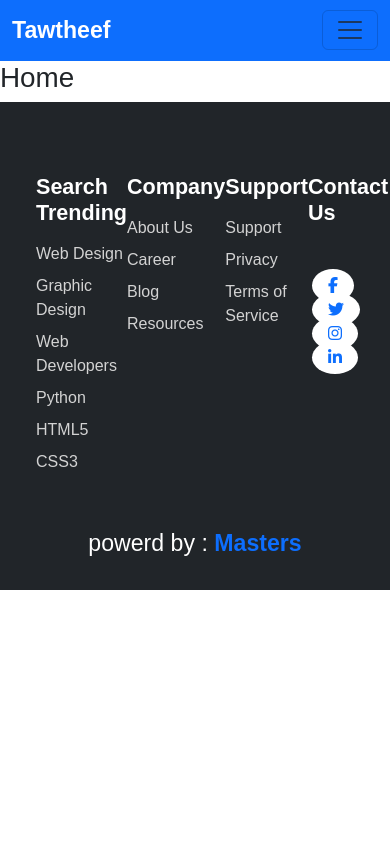
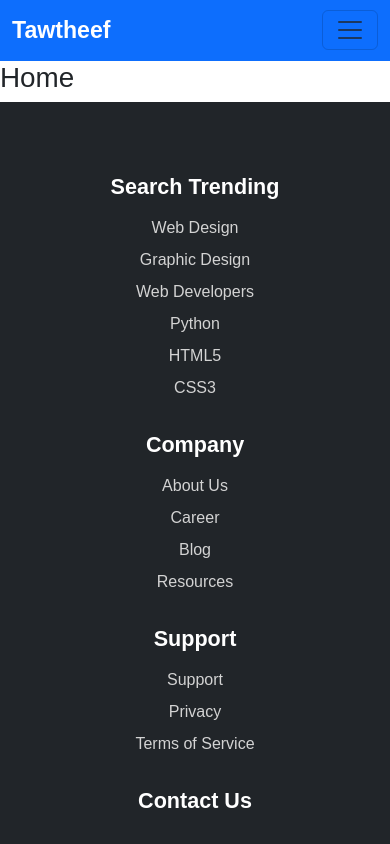
Before and after one commit to Farid13Walid/Tawtheef, a React (Create React App) app in the folder Tawtheef/: page / in a window 390 px wide. Shown: the top 844 px of the page. Built offline with nearby package versions, Linux system fonts and the light colour scheme; a web font is replaced by a local one.

Commit message:
footer bacame responsive and logo is changed in tittle

```diff
--- a/Tawtheef/public/index.html
+++ b/Tawtheef/public/index.html
@@ -2,14 +2,14 @@
 <html lang="en">
   <head>
     <meta charset="utf-8" />
-    <link rel="icon" href="%PUBLIC_URL%/favicon.ico" />
+    <link rel="icon" href="%PUBLIC_URL%/favicon.svg" />
     <meta name="viewport" content="width=device-width, initial-scale=1" />
     <meta name="theme-color" content="#000000" />
     <meta
       name="description"
       content="Web site created using create-react-app"
     />
-    <link rel="apple-touch-icon" href="%PUBLIC_URL%/logo192.png" />
+    <link rel="apple-touch-icon" href="%PUBLIC_URL%/favicon.svg" />
     <!--
       manifest.json provides metadata used when your web app is installed on a
       user's mobile device or desktop. See https://developers.google.com/web/fundamentals/web-app-manifest/
@@ -24,7 +24,7 @@
       work correctly both with client-side routing and a non-root public URL.
       Learn how to configure a non-root public URL by running `npm run build`.
     -->
-    <title>React App</title>
+    <title>Tawtheef</title>
   </head>
   <body>
     <noscript>You need to enable JavaScript to run this app.</noscript>
--- a/Tawtheef/src/Components/Footer/Footer.jsx
+++ b/Tawtheef/src/Components/Footer/Footer.jsx
@@ -6,8 +6,8 @@ export default function Footer() {
   return <>
      <div className='bg-dark p-4 d-flex justify-content-center align-items-center flex-column  '>
 
-      <div className=" container d-flex justify-content-around align-items-start m-5">
-      <div className="d-flex justify-content-center align-items-start flex-column">
+      <div className=" container row text-center text-md-start m-5">
+      <div className="col-12 col-md-3 mb-4 d-flex flex-column align-items-center align-items-md-start">
           <h4 className='text-white fw-bolder mb-3'>Search Trending</h4>
           <Link to="" className={`${style.linkHover} mb-2`} >Web Design</Link>
           <Link to="" className={`${style.linkHover} mb-2`}>Graphic Design</Link>
@@ -16,21 +16,21 @@ export default function Footer() {
           <Link to="" className={`${style.linkHover} mb-2`}>HTML5</Link>
           <Link to="" className={`${style.linkHover} mb-2`}>CSS3</Link>
         </div>
-        <div className="d-flex justify-content-center align-items-start flex-column">
+        <div className="col-12 col-md-3 mb-4 d-flex flex-column align-items-center align-items-md-start">
           <h4 className='text-white fw-bolder mb-3'>Company</h4>
           <Link to="" className={`${style.linkHover} mb-2`}>About Us</Link>
           <Link to="" className={`${style.linkHover} mb-2`}>Career</Link>
           <Link to="" className={`${style.linkHover} mb-2`}>Blog</Link>
           <Link to="" className={`${style.linkHover} mb-2`}>Resources</Link>
         </div>
-        <div className="d-flex justify-content-center align-items-start flex-column">
+        <div className="col-12 col-md-3 mb-4 d-flex flex-column align-items-center align-items-md-start">
           <h4 className='text-white fw-bolder mb-3'>Support</h4>
           <Link to="" className={`${style.linkHover} mb-2`}>Support</Link>
           <Link to="" className={`${style.linkHover} mb-2`}>Privacy</Link>
           <Link to="" className={`${style.linkHover} mb-2`}>Terms of Service</Link>
 
         </div>
-        <div className="d-flex justify-content-center align-items-start flex-column">
+        <div className="col-12 col-md-3 mb-4 d-flex flex-column align-items-center align-items-md-start">
           <h4 className='text-white fw-bolder mb-5'>Contact Us</h4>
 
           <div className=''>
```
Also changed, not shown: Tawtheef/public/favicon.svg (added).
